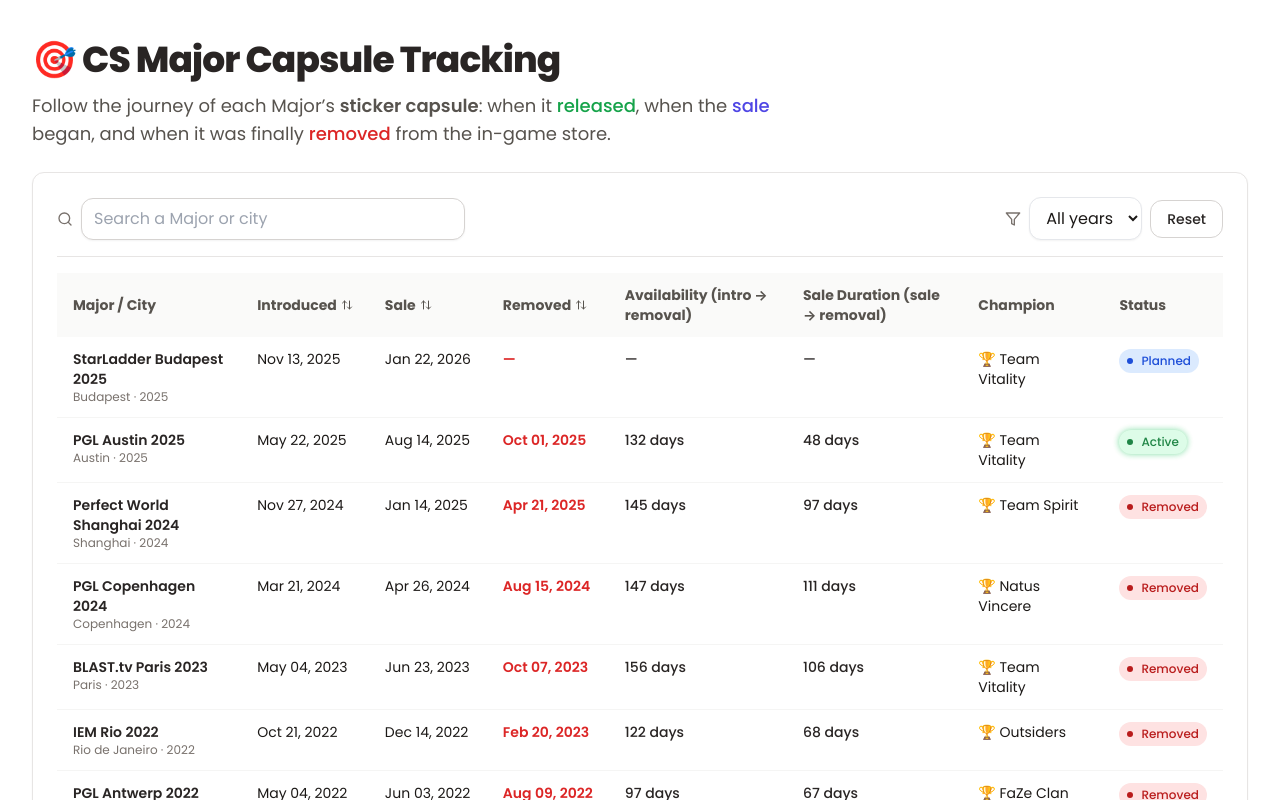
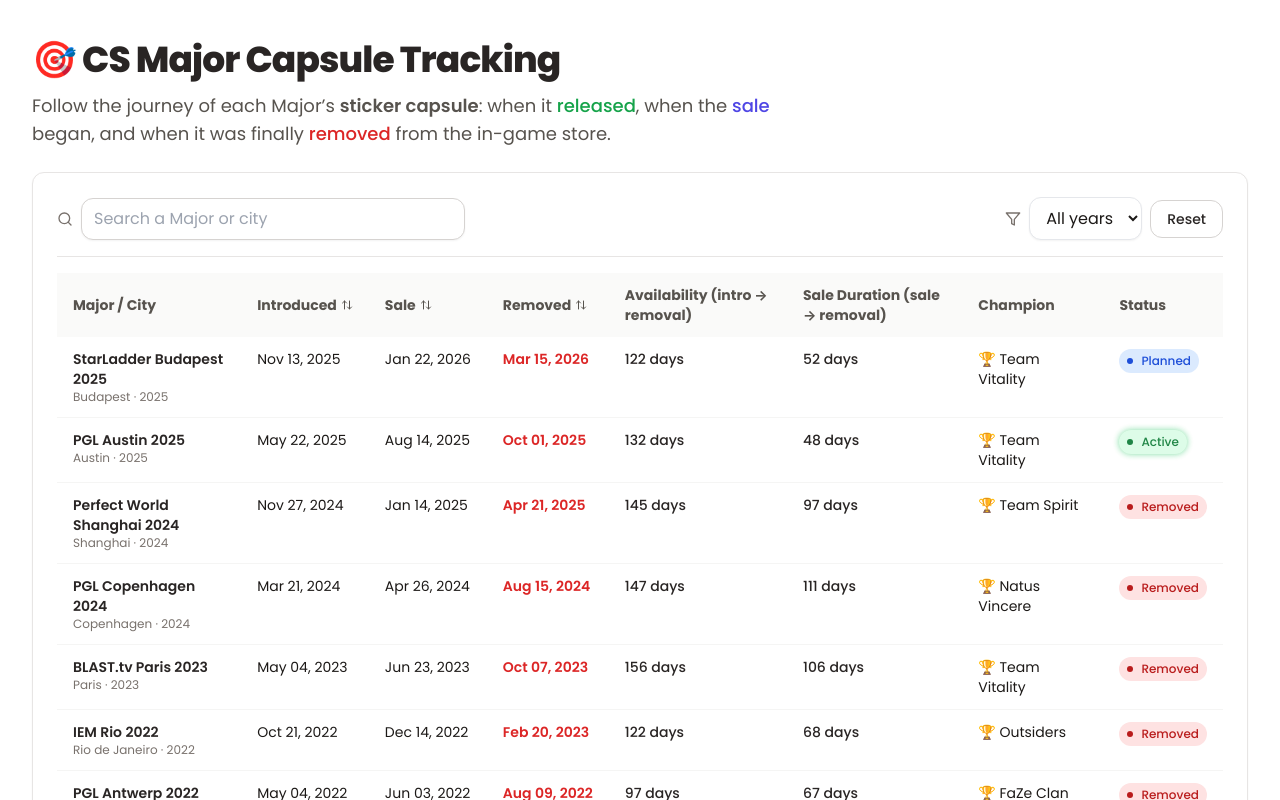
Before and after one commit to meistaGG/cs2-major-sale-tracker, a React (Vite) app: page / in a window 1280 px wide. Shown: the top 800 px of the page. Built offline with nearby package versions, Linux system fonts and the light colour scheme.

Commit message:
Update app.tsx

```diff
--- a/src/app.tsx
+++ b/src/app.tsx
@@ -262,7 +262,7 @@
     year: 2025,
     introduced: "2025-11-13",
     saleDate: "2026-01-22",
-    removed: null,
+    removed: "2026-03-15",
     winner: "🏆 Team Vitality",
   },
   {
```
